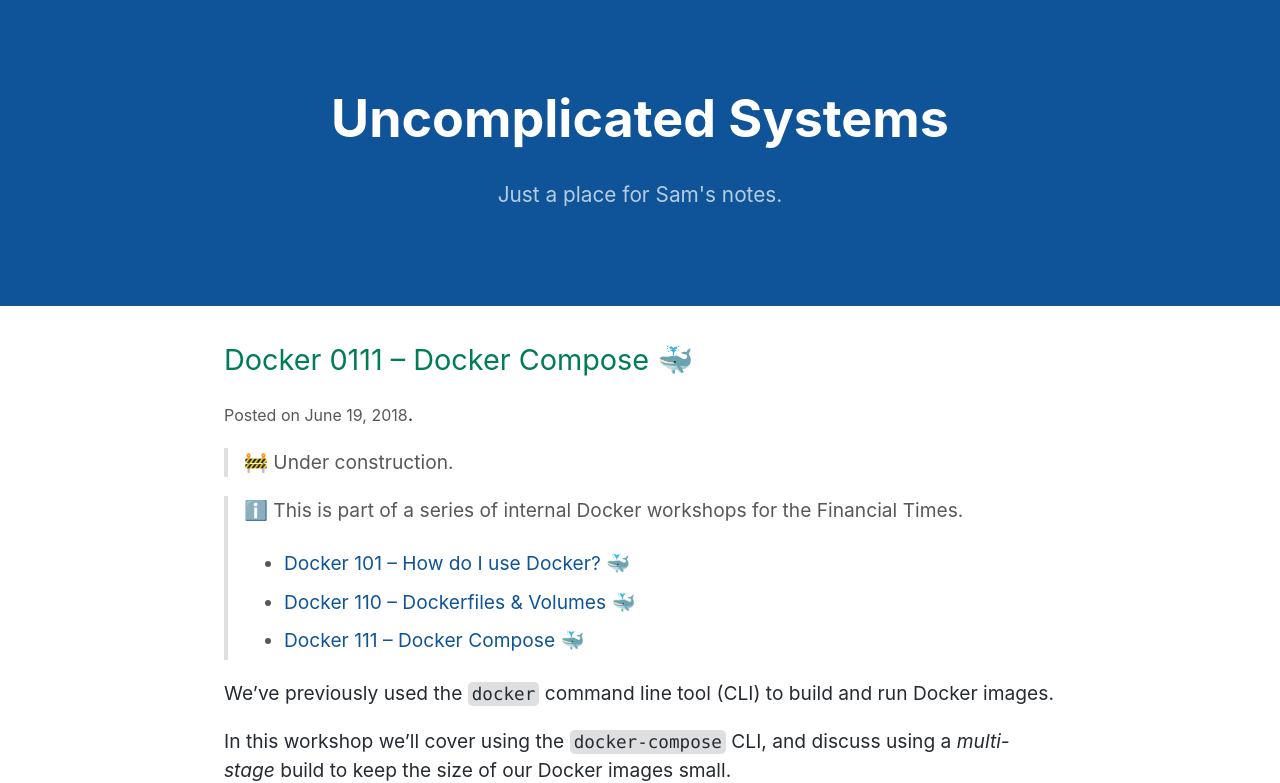
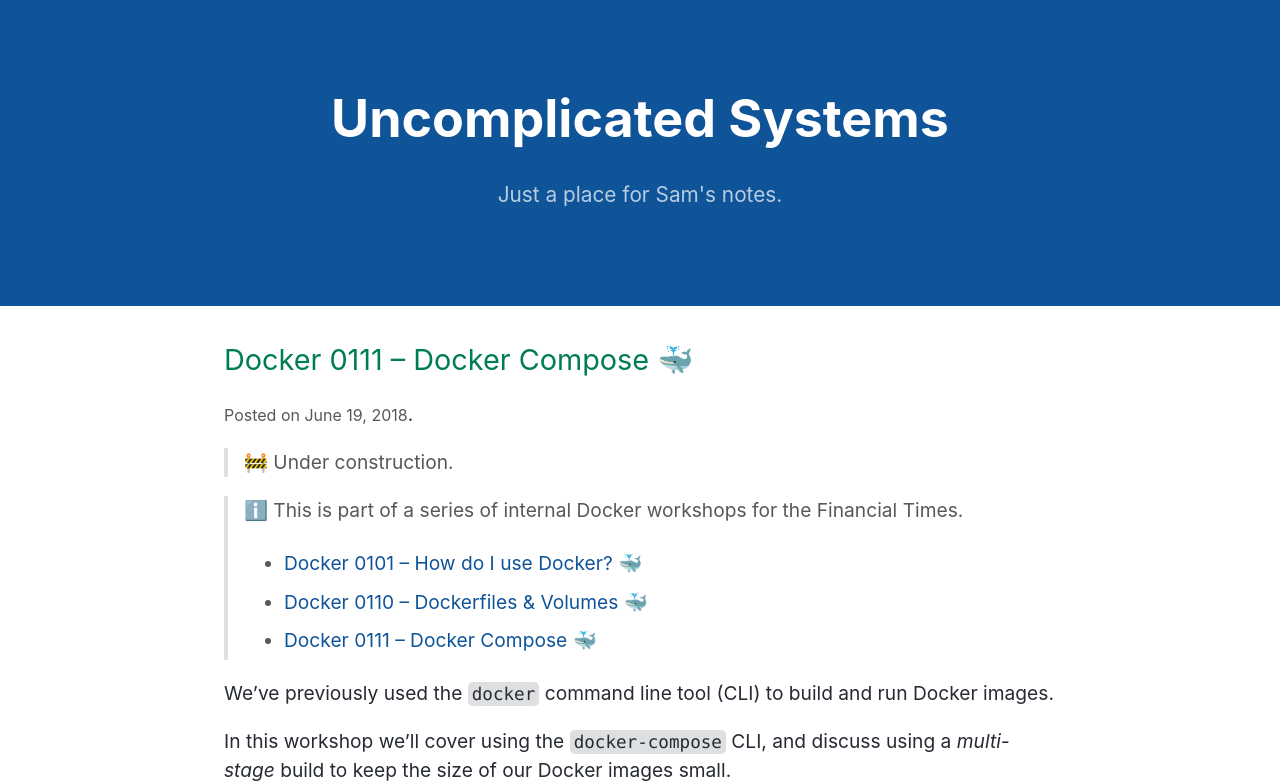
Before and after one commit to sjparkinson/uncomplicated.systems, a Jekyll site: the page built from _posts/2018-06-19-docker-0111-docker-compose.md, in a window 1280 px wide, cut to the strip 0-783 px from the top of the page. Built offline with Jekyll 4.4.1, drawn with Linux system fonts in a browser that asks for light colours; comment, search, counter and statistics services are not loaded.

Commit message:
Update 2018-06-19-docker-0111-docker-compose.md

```diff
--- a/_posts/2018-06-19-docker-0111-docker-compose.md
+++ b/_posts/2018-06-19-docker-0111-docker-compose.md
@@ -8,9 +8,9 @@ title: "Docker 0111 – Docker Compose \U0001F433"
 
 > ℹ️ This is part of a series of internal Docker workshops for the Financial Times.
 >
-> * [Docker 101 – How do I use Docker? 🐳](https://uncomplicated.systems/2018/05/23/docker-101.html)
-> * [Docker 110 – Dockerfiles & Volumes 🐳](https://uncomplicated.systems/2018/06/05/docker-0110-dockerfiles-and-volumes.html)
-> * [Docker 111 – Docker Compose 🐳](https://uncomplicated.systems/2018/06/19/docker-0111-docker-compose.html)
+> * [Docker 0101 – How do I use Docker? 🐳](https://uncomplicated.systems/2018/05/23/docker-101.html)
+> * [Docker 0110 – Dockerfiles & Volumes 🐳](https://uncomplicated.systems/2018/06/05/docker-0110-dockerfiles-and-volumes.html)
+> * [Docker 0111 – Docker Compose 🐳](https://uncomplicated.systems/2018/06/19/docker-0111-docker-compose.html)
 
 We've previously used the `docker` command line tool (CLI) to build and run Docker images.
 
```
